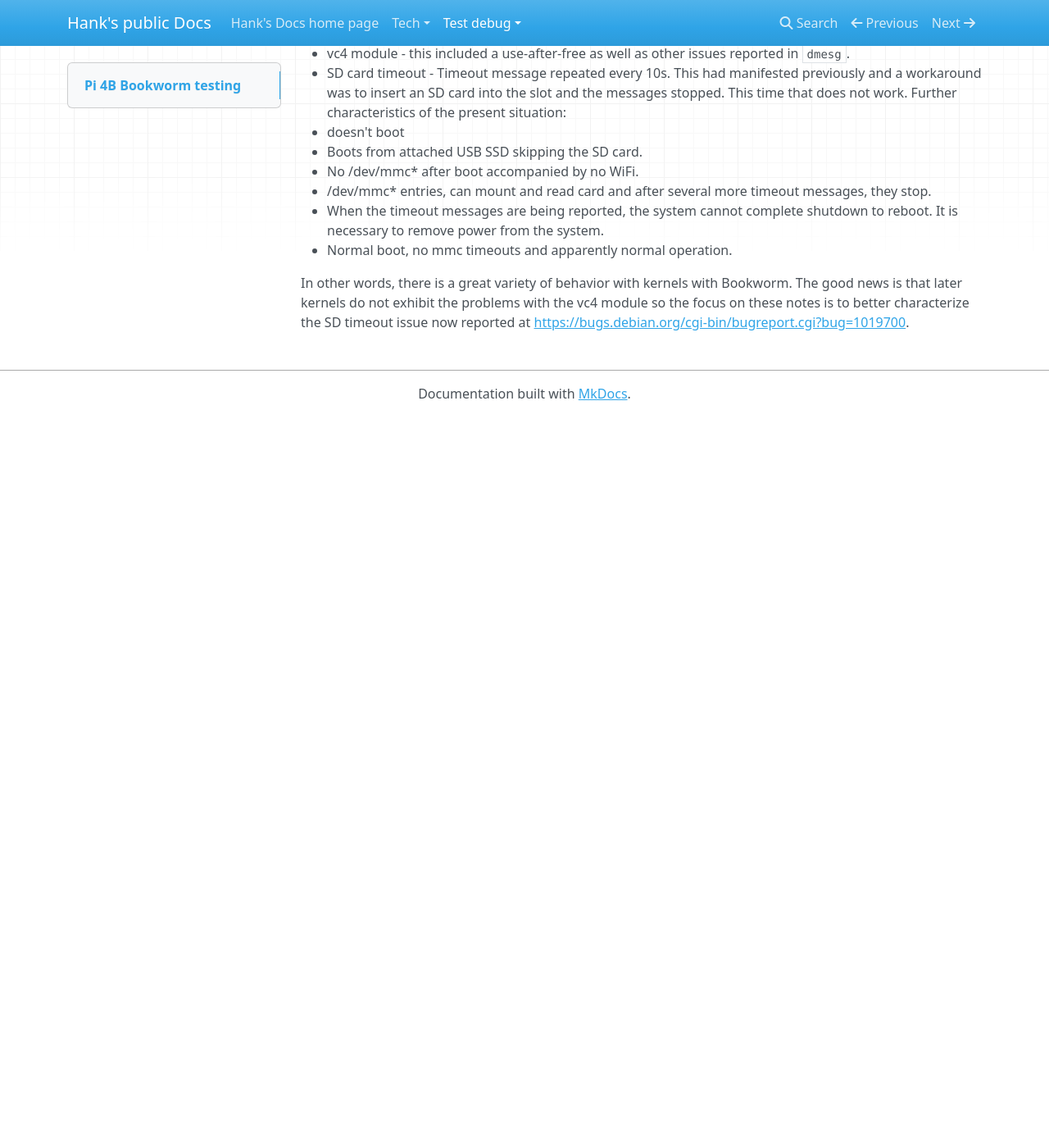
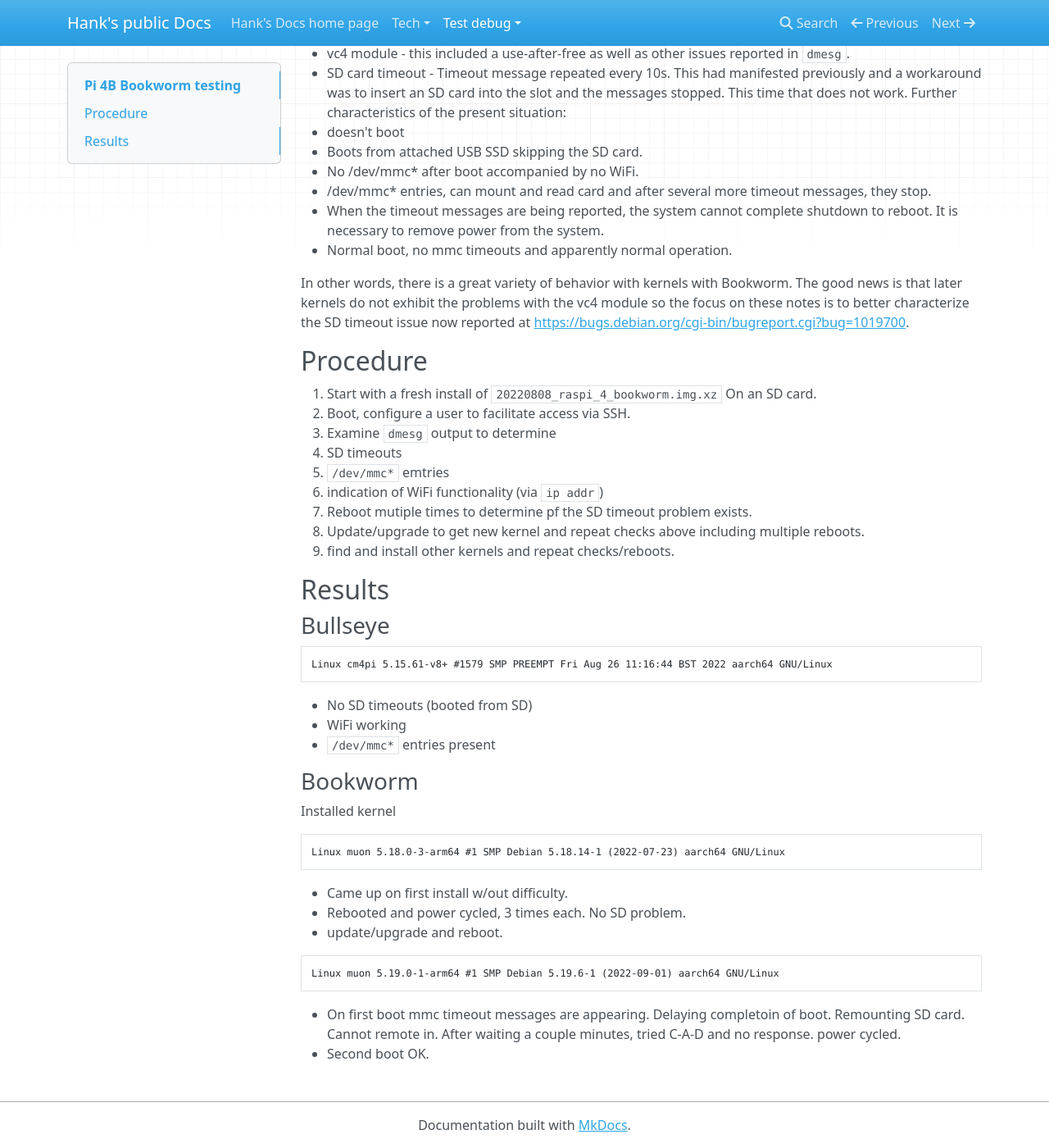
Before and after one commit to HankB/MkDocs-blog, an MkDocs documentation site: the page built from docs/test-debug/Pi-4B-Bookworm-testing.md, in a window 1280 px wide and 1400 px high, scrolled down 121 px. Shown: the whole window at 82% size. Built offline with MkDocs 1.6.1, drawn with Linux system fonts in a browser that asks for light colours; nearby versions of some CDN libraries; before the commit the page ends 900 px from its top, so only the background shows below that.

Commit message:
test and some results

````diff
--- a/docs/test-debug/Pi-4B-Bookworm-testing.md
+++ b/docs/test-debug/Pi-4B-Bookworm-testing.md
@@ -12,3 +12,46 @@ Determine if some previous bugs have been fixed in more recent kernels. Bugs fel
   * Normal boot, no mmc timeouts and apparently normal operation.
 
 In other words, there is a great variety of behavior with kernels with Bookworm. The good news is that later kernels do not exhibit the problems with the vc4 module so the focus on these notes is to better characterize the SD timeout issue now reported at <https://bugs.debian.org/cgi-bin/bugreport.cgi?bug=1019700>.
+
+## Procedure
+
+1. Start with a fresh install of `20220808_raspi_4_bookworm.img.xz` On an SD card.
+1. Boot, configure a user to facilitate access via SSH.
+1. Examine `dmesg` output to determine
+   1. SD timeouts
+   1. `/dev/mmc*` emtries
+   1. indication of WiFi functionality (via `ip addr`)
+1. Reboot mutiple times to determine pf the SD timeout problem exists.
+1. Update/upgrade to get new kernel and repeat checks above including multiple reboots.
+1. find and install other kernels and repeat checks/reboots.
+
+## Results
+
+### Bullseye
+
+```text
+Linux cm4pi 5.15.61-v8+ #1579 SMP PREEMPT Fri Aug 26 11:16:44 BST 2022 aarch64 GNU/Linux
+```
+
+* No SD timeouts (booted from SD)
+* WiFi working
+* `/dev/mmc*` entries present
+
+### Bookworm
+
+Installed kernel
+
+```text
+Linux muon 5.18.0-3-arm64 #1 SMP Debian 5.18.14-1 (2022-07-23) aarch64 GNU/Linux
+```
+
+* Came up on first install w/out difficulty.
+* Rebooted and power cycled, 3 times each. No SD problem.
+* update/upgrade and reboot.
+
+```text
+Linux muon 5.19.0-1-arm64 #1 SMP Debian 5.19.6-1 (2022-09-01) aarch64 GNU/Linux
+```
+
+* On first boot mmc timeout messages are appearing. Delaying completoin of boot. Remounting SD card. Cannot remote in. After waiting a couple minutes, tried C-A-D and no response. power cycled.
+* Second boot OK.
````
